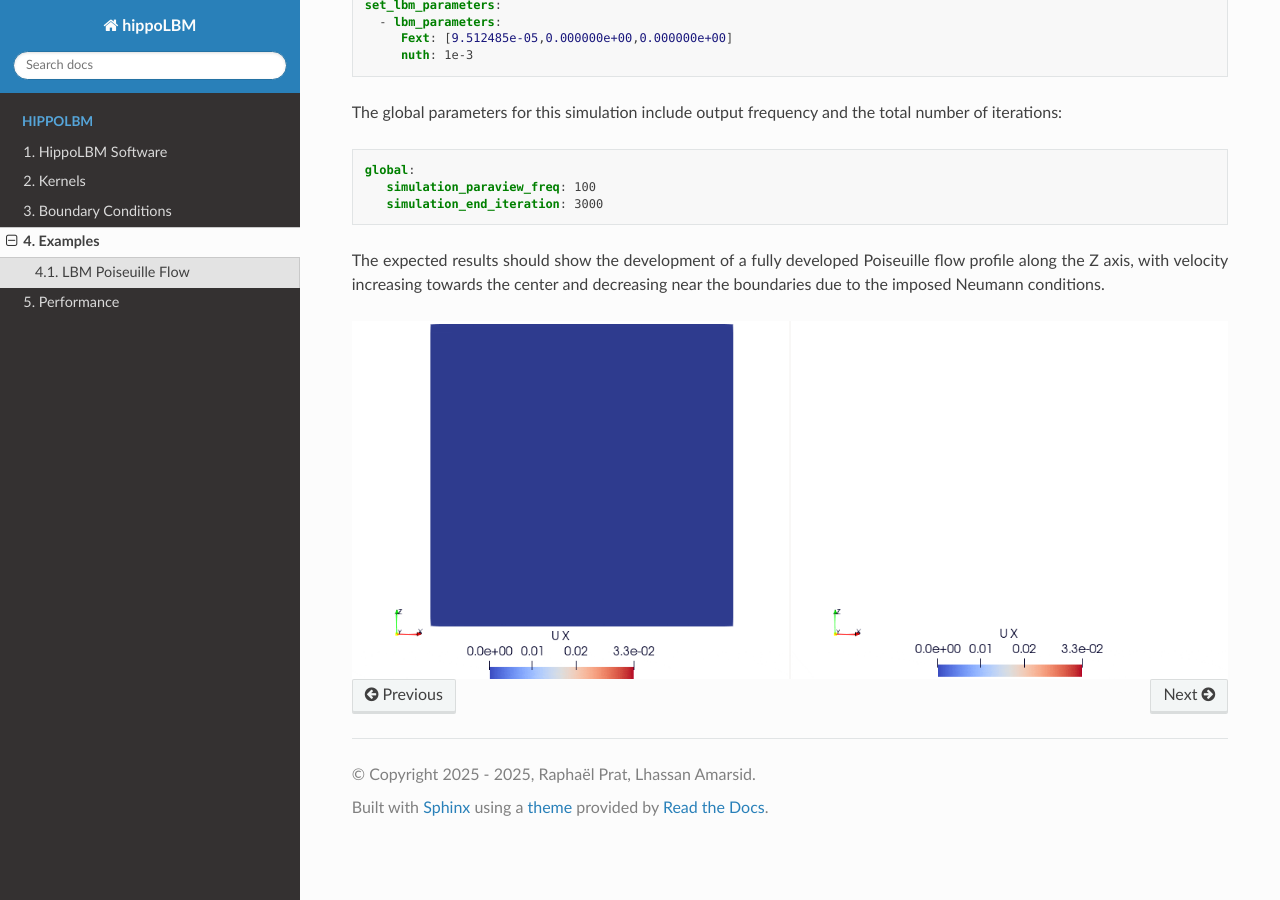
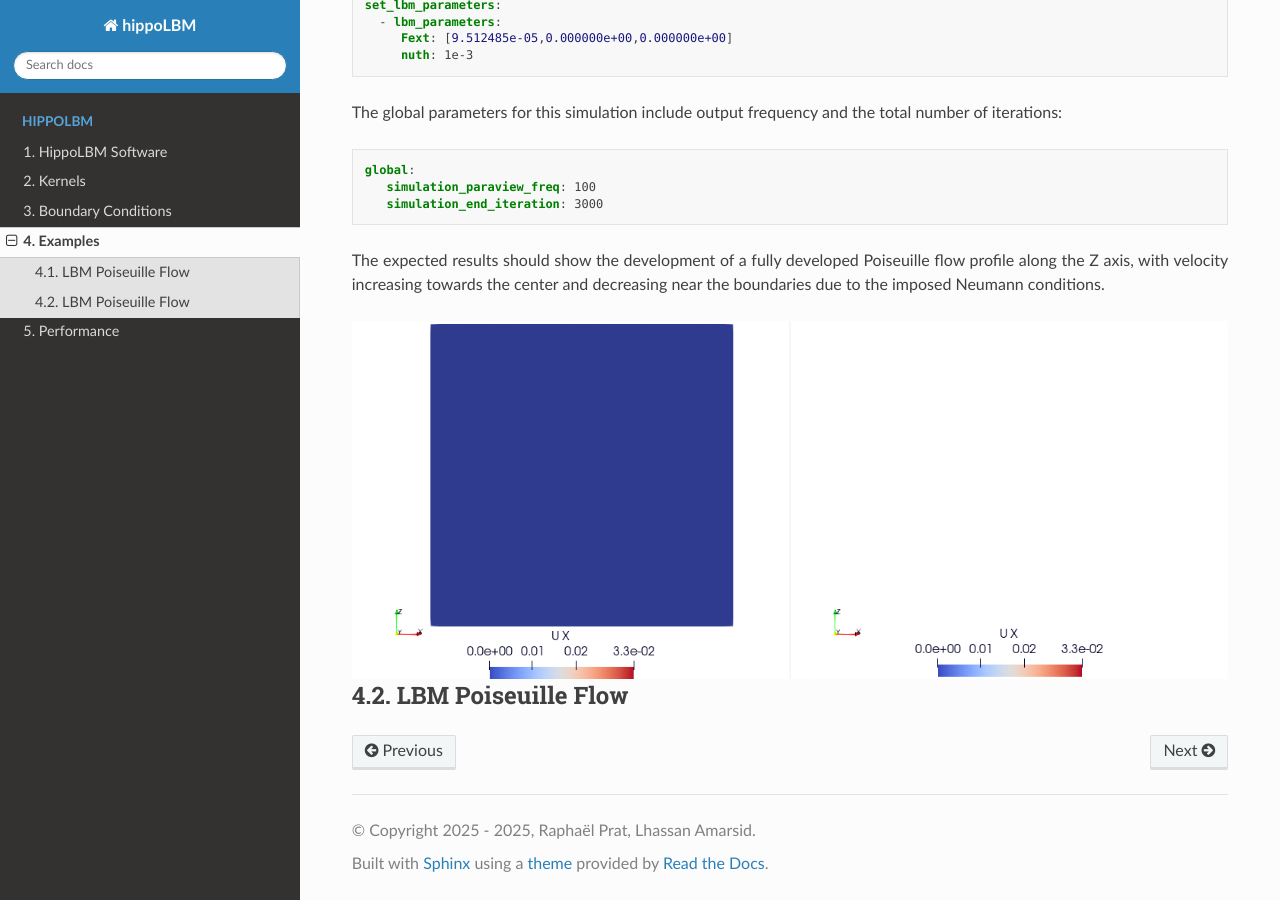
Before and after one commit to Collab4exaNBody/doc_hippoLBM, a Sphinx documentation site: the page built from docs/source/pages/Examples.rst, in a window 1280 px wide and 900 px high, scrolled down 692 px. Built offline with Sphinx 7.4.7 and the Read the Docs theme 3.1.0, drawn with Linux system fonts in a browser that asks for light colours.

Commit message:
Update Examples.rst

```diff
--- a/docs/source/pages/Examples.rst
+++ b/docs/source/pages/Examples.rst
@@ -3,7 +3,6 @@ Examples
 
 LBM Poiseuille Flow
 ^^^^^^^^^^^^^^^^^^^
-
 
 We define the simulation domain for the Lattice Boltzmann Method (LBM). In this example, we choose a resolution of 30×30×30. Periodic boundary conditions are applied along the XX and YY axes, while the ZZ axis remains non-periodic.
 
@@ -47,3 +46,8 @@ The expected results should show the development of a fully developed Poiseuille
 
 .. image:: ../_static/lbmpoiseuille.gif
    :align: center
+
+
+
+LBM Poiseuille Flow
+^^^^^^^^^^^^^^^^^^^
```
